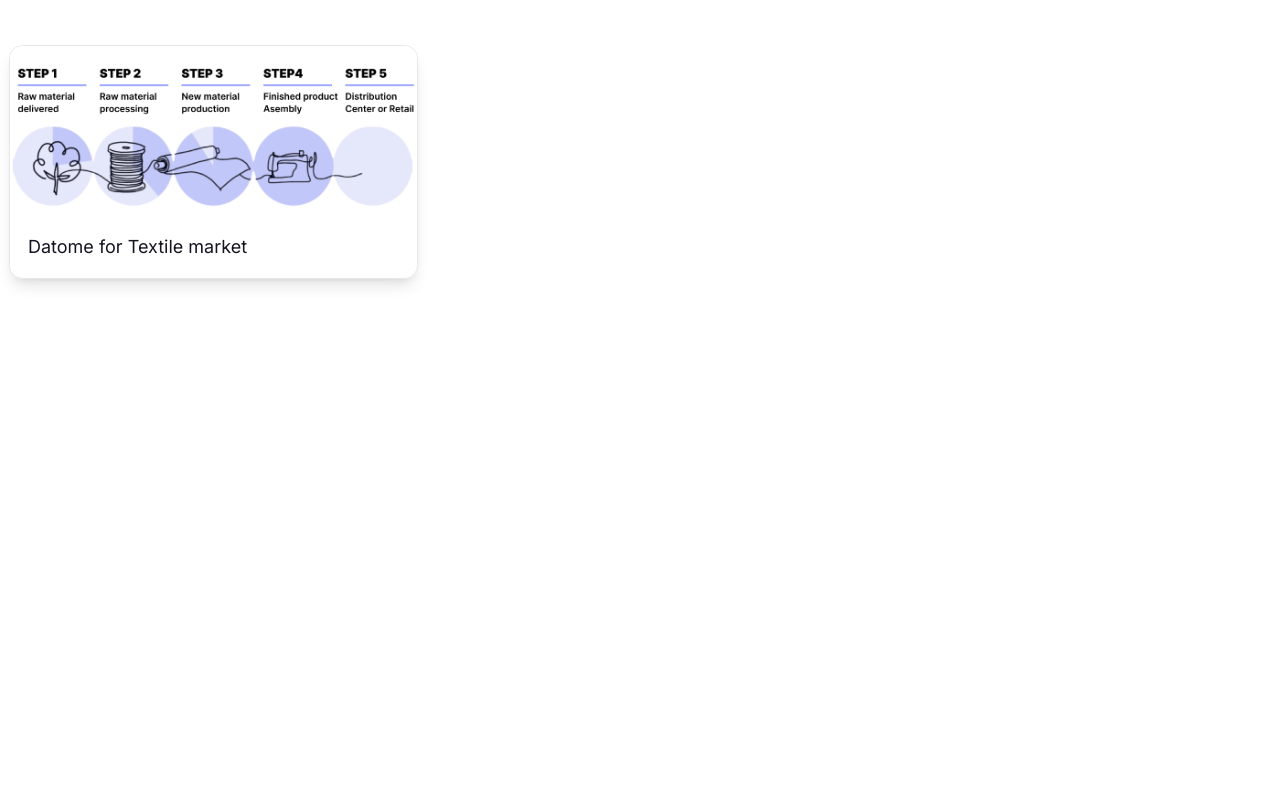
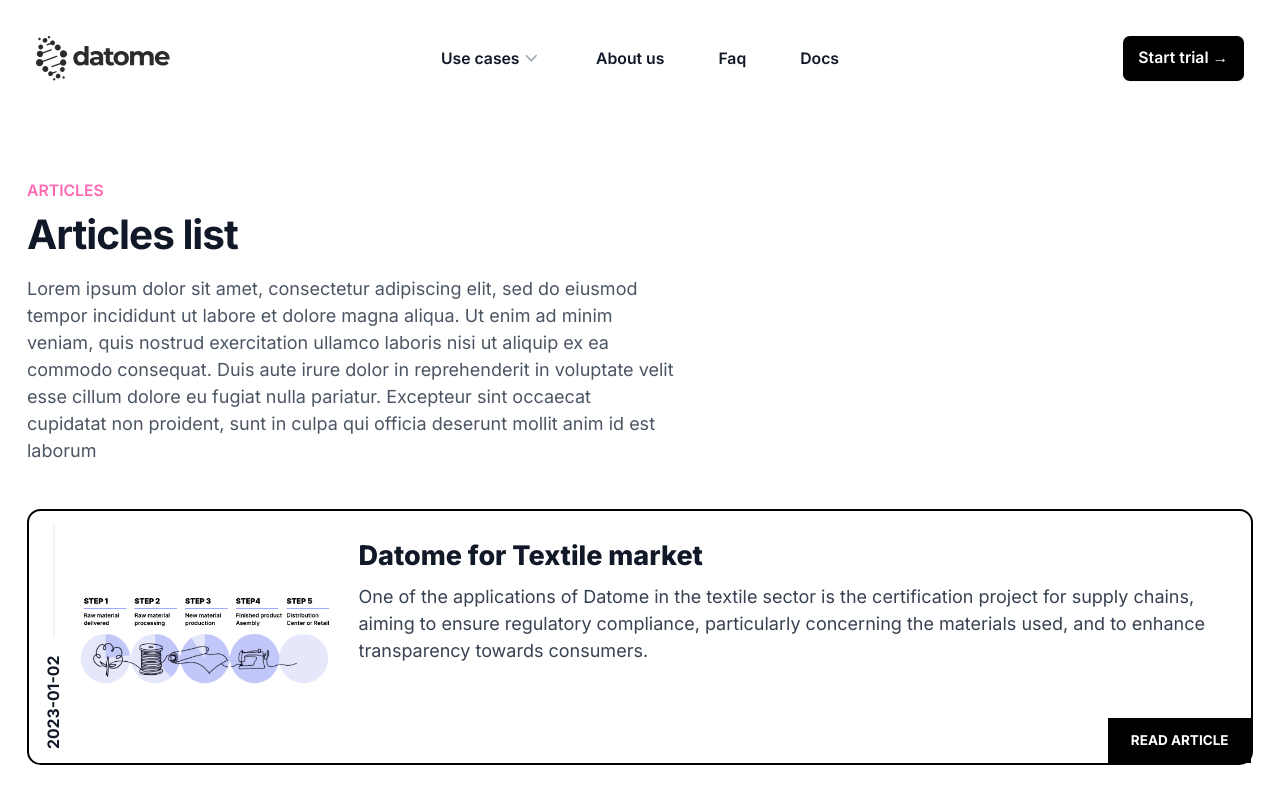
Before and after one commit to devbewill/chainkpr, a Next.js app: page /articles in a window 1280 px wide. Shown: the top 800 px of the page. Built offline with nearby package versions, Linux system fonts and the light colour scheme.

Commit message:
fixed articles

```diff
--- a/src/pages/article/[slug].js
+++ b/src/pages/article/[slug].js
@@ -45,6 +45,14 @@
   return (
     <Layout>
       <div className="prose p-5 mx-auto my-40 ">
+        {tags.map((tag) => (
+          <div
+            key={tag}
+            className="inline-flex rounded-full px-3 py-1 my-6 mr-2 bg-primary text-white text-xs font-bold uppercase"
+          >
+            {tag}
+          </div>
+        ))}
         <h1 className="text-5xl mb-3">{title}</h1>
         <p className="font-bold">{excerpt}</p>
         <div className="relative w-full h-max-content overflow-hidden">
@@ -52,14 +60,6 @@
         </div>
 
         <div dangerouslySetInnerHTML={{ __html: md().render(content) }} />
-        {tags.map((tag) => (
-          <div
-            key={tag}
-            className="inline-flex rounded-full px-2 mr-2 bg-primary text-white"
-          >
-            {tag}
-          </div>
-        ))}
       </div>
     </Layout>
   );
--- a/src/pages/articles.js
+++ b/src/pages/articles.js
@@ -1,6 +1,7 @@
 import fs from "fs";
 import matter from "gray-matter";
 import Image from "next/image";
+import Layout from "@/components/Layout";
 
 export async function getStaticProps() {
   try {
@@ -31,25 +32,98 @@
 
 function Articles({ articles }) {
   return (
-    <div className="grid grid-cols-1 md:grid-cols-3 lg-grid-cols-4 md:p-0 mt-8">
+    <Layout>
+      <div className="max-w-7xl mx-auto mt-40 px-6">
+        <h2 className="text-sm font-semibold text-primary uppercase">
+          Articles
+        </h2>
+        <p className="mt-2 text-2xl font-bold tracking-tight text-gray-900 sm:text-4xl">
+          Articles list
+        </p>
+        <p className="mt-4 text-gray-600 max-w-xl">
+          Lorem ipsum dolor sit amet, consectetur adipiscing elit, sed do
+          eiusmod tempor incididunt ut labore et dolore magna aliqua. Ut enim ad
+          minim veniam, quis nostrud exercitation ullamco laboris nisi ut
+          aliquip ex ea commodo consequat. Duis aute irure dolor in
+          reprehenderit in voluptate velit esse cillum dolore eu fugiat nulla
+          pariatur. Excepteur sint occaecat cupidatat non proident, sunt in
+          culpa qui officia deserunt mollit anim id est laborum
+        </p>
+        <div className="grid grid-cols-1 md:grid-cols-3 lg:grid-cols-1 md:p-0 mt-10 mb-32">
           {articles.map(({ slug, frontmatter }) => (
-        <div
-          key={slug}
-          className="border border-gray-200 m-2 rounded-xl shadow-lg overflow-hidden flex flex-col"
-        >
-          <a href={`/article/${slug}`} legacyBehaviour>
-            <Image
-              width={650}
-              height={340}
+            // <article
+            //   key={slug}
+            //   className="overflow-hidden rounded-lg shadow transition hover:shadow-lg border-"
+            // >
+            //   <img
+            //     alt={frontmatter.title}
+            //     src={`/${frontmatter.socialImage}`}
+            //     className="h-56 w-full object-contain px-3"
+            //   />
+
+            //   <div className="bg-white p-6">
+            //     <time
+            //       datetime="2022-10-10"
+            //       className="block text-xs text-gray-500"
+            //     >
+            //       {frontmatter.date}
+            //     </time>
+
+            //     <a href={`/article/${slug}`} legacyBehaviour>
+            //       <h3 className="mt-0.5 text-xl font-bold text-gray-900">
+            //         {frontmatter.title}
+            //       </h3>
+            //     </a>
+
+            //     <p className="mt-2 text-sm/relaxed text-gray-600">
+            //       {frontmatter.excerpt}
+            //     </p>
+            //   </div>
+            // </article>
+            <article className="flex bg-white transition hover:shadow-xl border-black border-2 rounded-xl">
+              <div className="rotate-180 p-3 [writing-mode:_vertical-lr]">
+                <time className="flex items-center justify-between gap-4 text-sm font-bold uppercase text-gray-900">
+                  <span>{frontmatter.date}</span>
+                  <span className="w-px flex-1 bg-gray-900/10"></span>
+                </time>
+              </div>
+
+              <div className="hidden sm:block sm:basis-56">
+                <img
                   alt={frontmatter.title}
                   src={`/${frontmatter.socialImage}`}
+                  className="aspect-square h-full w-full object-contain"
                 />
+              </div>
 
-            <h1 className="p-4">{frontmatter.title}</h1>
+              <div className="flex flex-1 flex-col justify-between">
+                <div className="border-s border-gray-900/10 p-4 sm:border-l-transparent sm:p-6">
+                  <a href="#">
+                    <h3 className="font-extrabold text-2xl text-gray-900">
+                      {frontmatter.title}
+                    </h3>
+                  </a>
+
+                  <p className="mt-2 line-clamp-3 text-md/relaxed text-gray-700">
+                    {frontmatter.excerpt}
+                  </p>
+                </div>
+
+                <div className="sm:flex sm:items-end sm:justify-end">
+                  <a
+                    href={`/article/${slug}`}
+                    legacyBehaviour
+                    className="block bg-black px-5 py-3 text-center text-xs font-bold uppercase text-white transition hover:bg-primary"
+                  >
+                    Read article
                   </a>
                 </div>
+              </div>
+            </article>
           ))}
         </div>
+      </div>
+    </Layout>
   );
 }
 
```
Lines whose indentation alone changed are shown as unchanged.
